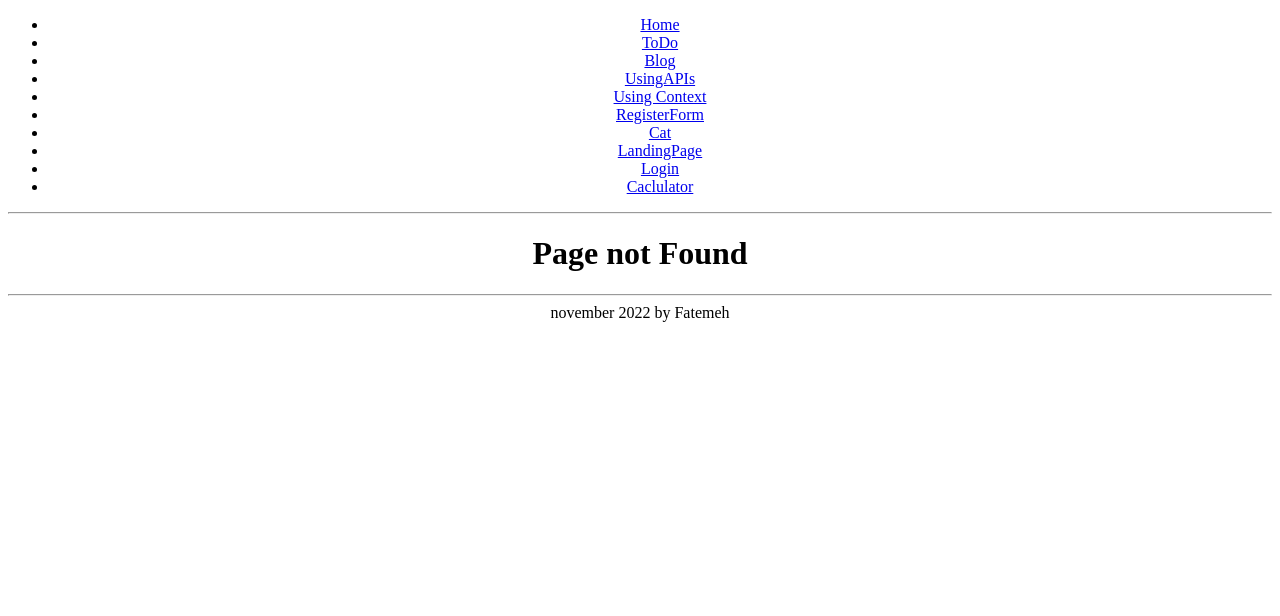
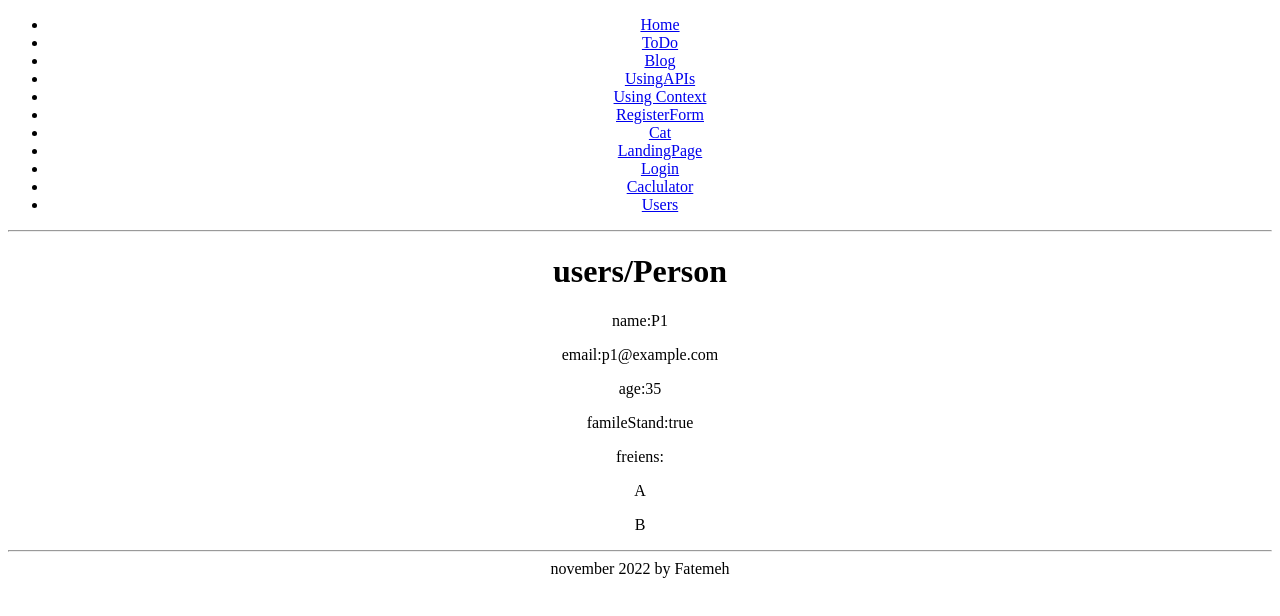
Before and after one commit to fatemehcode/social-media-website, a React (Create React App) app: page /Users in a window 1280 px wide. Before the commit this address had no page. Shown: the top 616 px of the page. Built offline with nearby package versions, Linux system fonts and the light colour scheme.

Commit message:
using propType for users

```diff
--- a/package.json
+++ b/package.json
@@ -9,6 +9,7 @@
     "@testing-library/react": "^13.4.0",
     "@testing-library/user-event": "^13.5.0",
     "axios": "^1.1.3",
+    "prop-types": "^15.8.1",
     "react": "^18.2.0",
     "react-dom": "^18.2.0",
     "react-hook-form": "^7.39.3",
--- a/src/App.js
+++ b/src/App.js
@@ -16,7 +16,7 @@ import { CatPage } from "./Pages/Cat/CatPage";
 import { LandingPage } from "./Pages/LandingPage";
 import {Login} from "./Pages/Login";
 import Calculator from "./Pages/Calc/Calculator";
-
+import Users from "./Pages/Users/Users";
 export const AppContext=createContext();
 
 function App() {
@@ -45,6 +45,7 @@ function App() {
               <Route path="/LandingPage" element={<LandingPage/>}/>
               <Route path="/Login" element={<Login/>}/>
               <Route path="/Calculator" element={<Calculator/>}/>
+              <Route path="/Users" element={<Users/>}/>
 
               <Route path="*" element={<h1>Page not Found</h1>}/>
 
--- /dev/null
+++ b/src/Pages/Users/Person.js
@@ -0,0 +1,18 @@
+import React from 'react';
+
+const Person = (props) => {
+    const {name,email,age,famileStand,freiens}=props;
+    return (
+        <div>
+            <h1>users/Person</h1>
+            <p>name:{name}</p>
+            <p>email:{email}</p>
+            <p>age:{age}</p>
+            <p>famileStand:{famileStand}</p>
+            <p>freiens:</p>
+            {freiens.map((n)=>(<p>{n}</p>))}
+        </div>
+    );
+};
+
+export default Person;
--- /dev/null
+++ b/src/Pages/Users/Users.js
@@ -0,0 +1,26 @@
+import proTypes from 'prop-types';
+import Person from "./Person";
+const Users = () => {
+    let i=0;
+    return (
+        <div>
+            <Person
+            key={'id'}
+            name='P1'
+            email='p1@example.com'
+            age={35}
+            famileStand='true'
+            freiens={['A','B']}
+            />
+        </div>
+    );
+};
+
+export default Users;
+Person.prototypes={
+    name:proTypes.string,
+    email:proTypes.string,
+    age:proTypes.number,
+    famileStand:proTypes.bool,
+    freiens:proTypes.arrayOf(proTypes.string),
+}
--- a/src/Partials/Navbar.js
+++ b/src/Partials/Navbar.js
@@ -14,6 +14,7 @@ export const Navbar=()=>{
                 <li><Link to="/LandingPage">LandingPage</Link></li>
                 <li><Link to="/Login">Login</Link></li>
                 <li><Link to="/Calculator">Caclulator</Link></li>
+                <li><Link to="/Users">Users</Link></li>
 
             </ul>
             <hr/>
```
Also changed, not shown: 1 other file (tests, documents, lock files or other folders).
